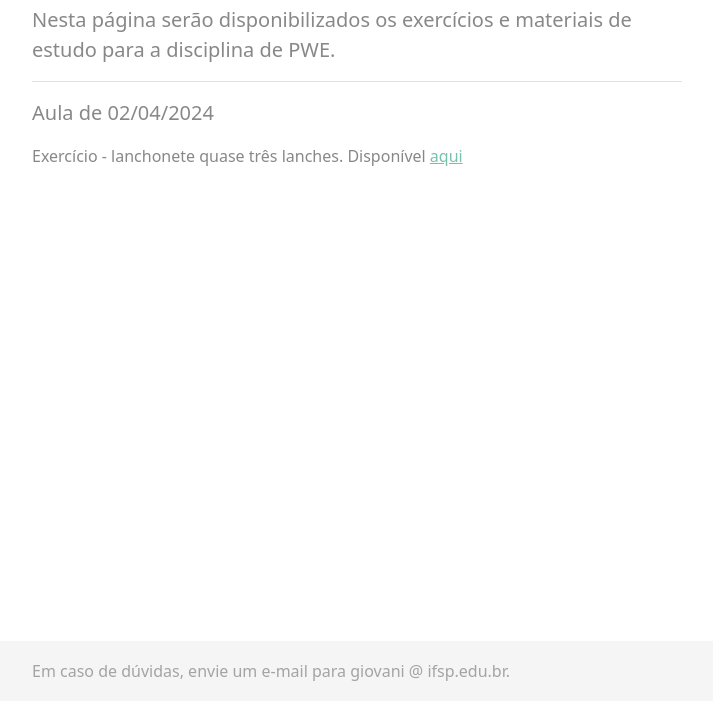
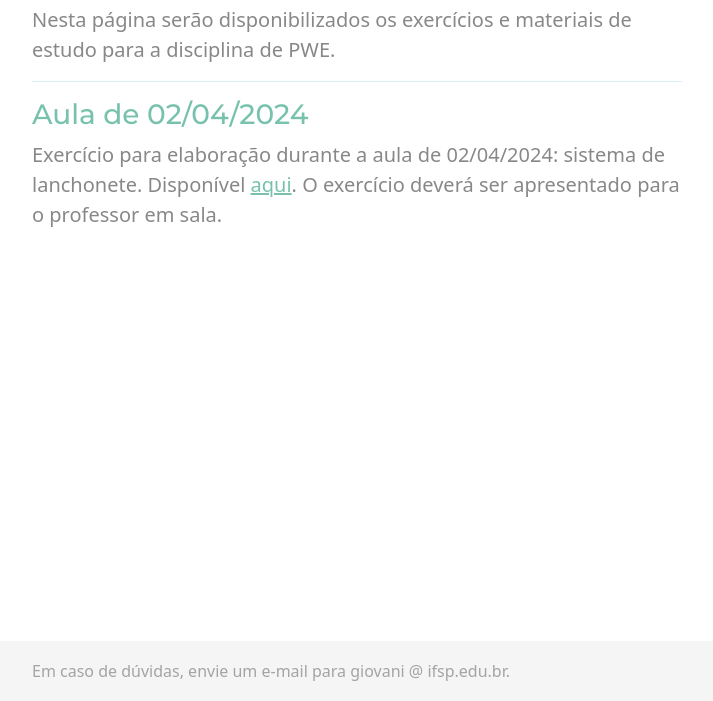
Before and after one commit to giovanidisperati/pwe, a plain HTML site: page index.html in a window 1280 px wide. Shown: the part 99-800 px from the top of the page, without its empty margins (283-996 px from the left). Drawn offline with Linux system fonts and the light colour scheme.

Commit message:
Alteração de estilo

```diff
--- a/index.html
+++ b/index.html
@@ -8,18 +8,15 @@
     <title>PWE</title>
 </head>
 <body>
-
-  <!-- Begin page content -->
   <main role="main" class="container">
     <h1 class="mt-5">Prof. Giovani - PWE</h1>
     <p class="lead">Nesta página serão disponibilizados os exercícios e materiais de estudo para a disciplina de PWE.</p>
 
-    <hr>
+    <hr class="text-info">
 
-    <p class="lead bold">Aula de 02/04/2024</p>
-    <p> Exercício - lanchonete quase três lanches. Disponível <a href="https://giovanidisperati.github.io/pwe/arquivos/exercicio_lanchonete.pdf">aqui</a></p>
-
-
+    <h3 class="text-primary">Aula de 02/04/2024</h3>
+    <p class="lead"> Exercício para elaboração durante a aula de 02/04/2024: sistema de lanchonete. Disponível <a href="https://giovanidisperati.github.io/pwe/arquivos/exercicio_lanchonete.pdf">aqui</a>.
+        O exercício deverá ser apresentado para o professor em sala.</p>
   </main>
 
   <footer class="footer">
```
